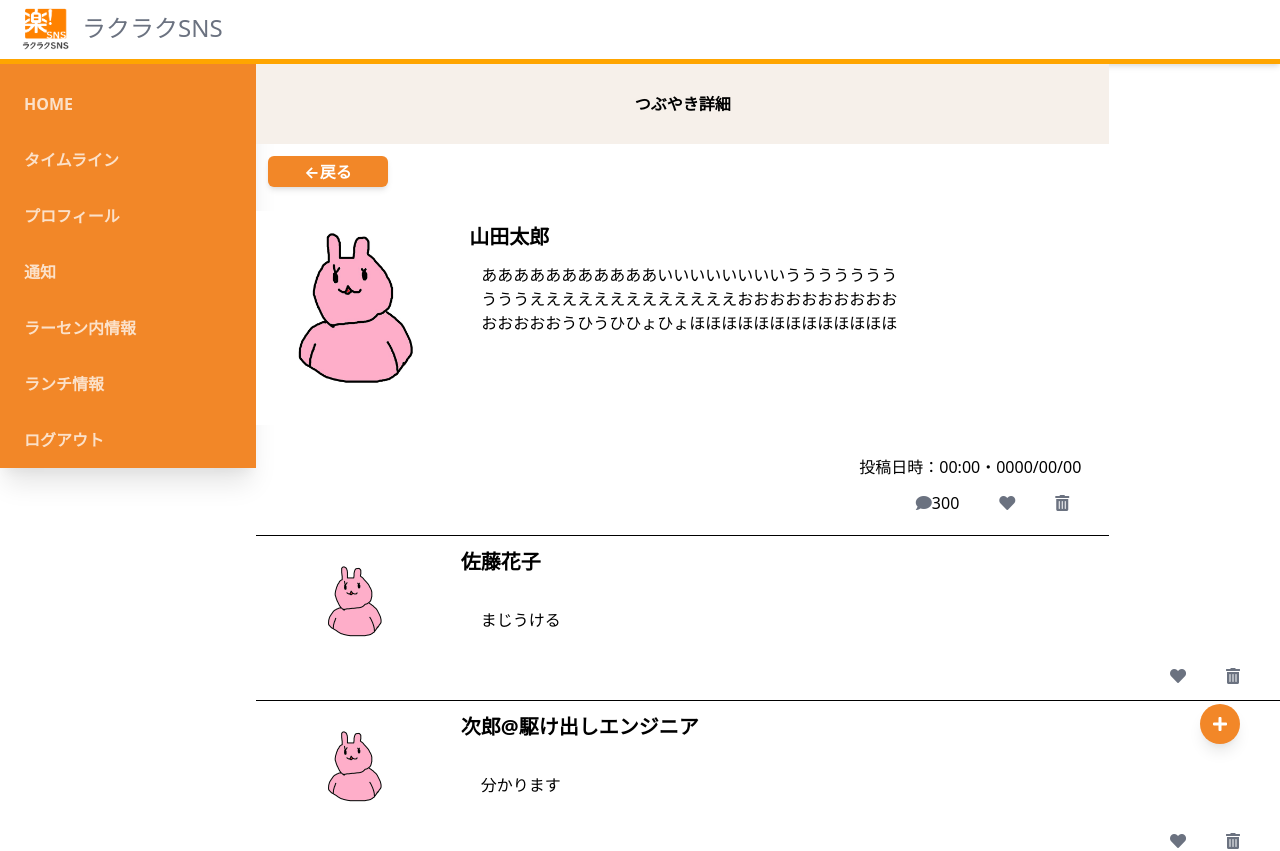
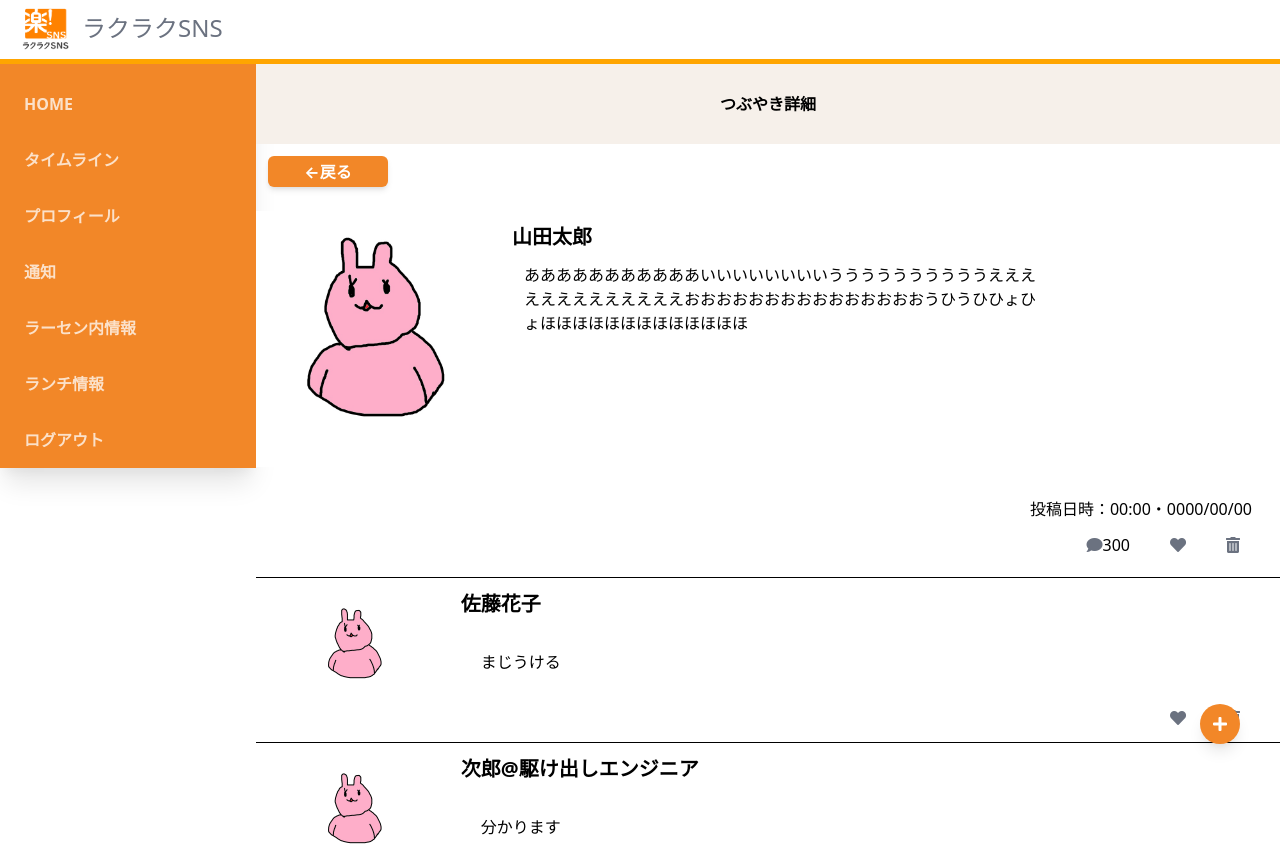
Before and after one commit to suzu1997/rakus-sns-app, a Next.js app: page /timeline/1 in a window 1280 px wide. Shown: the top 851 px of the page. Built offline with nearby package versions, Linux system fonts and the light colour scheme.

Commit message:
レスポンシブも消してしまったので復活

```diff
--- a/src/pages/timeline/[id].tsx
+++ b/src/pages/timeline/[id].tsx
@@ -47,7 +47,6 @@ const TweetDetail: NextPage = () => {
   return (
     <>
       {/* サブヘッダー */}
-      <div className="sm:w-10/12 w-full">
       <SubHeader title="つぶやき詳細" />
 
       <div className="my-3 ml-3">
@@ -72,7 +71,6 @@ const TweetDetail: NextPage = () => {
 
           <FavoBtn />
           <TrashBtn />
-          </div>
         </div>
       </div>
 
```
Lines whose indentation alone changed are shown as unchanged.
